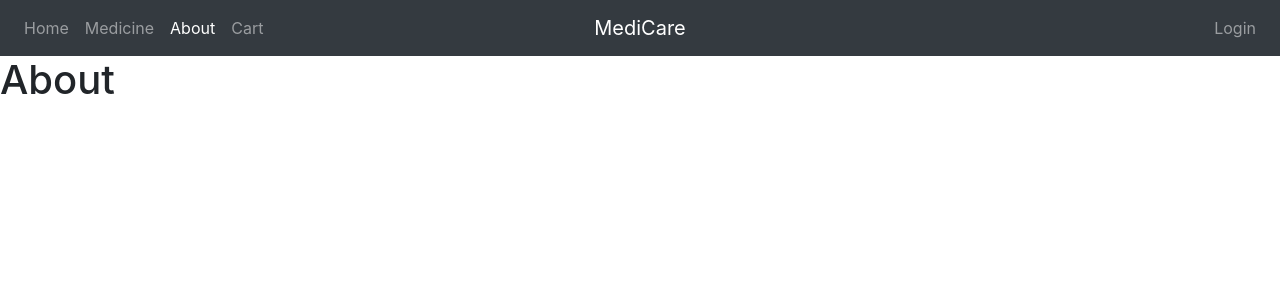
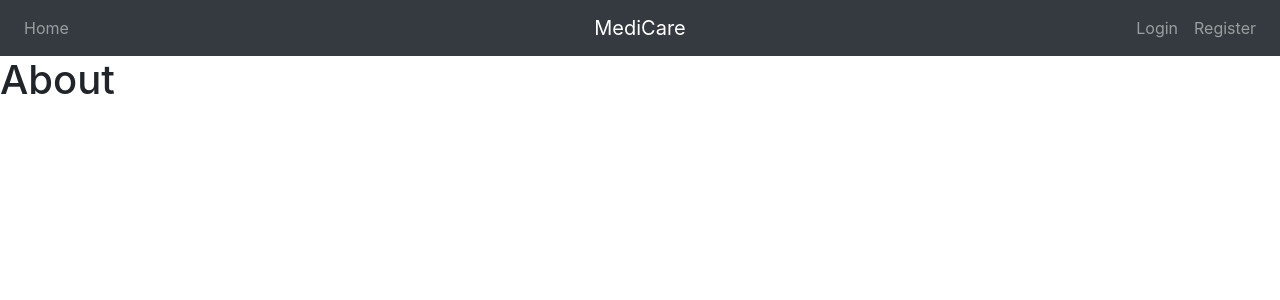
Before and after one commit to shahjahanarfin321/MediCare-Project, a React (Create React App) app in the folder Frontend/medicare-ui/: page /about in a window 1280 px wide. Shown: the top 300 px of the page. Built offline with nearby package versions, Linux system fonts and the light colour scheme.

Commit message:
improved the signin and signout with the navigation control to view and hide content while user logs in and logs out

```diff
--- a/Frontend/medicare-ui/src/components/Login.js
+++ b/Frontend/medicare-ui/src/components/Login.js
@@ -17,8 +17,8 @@
                 if (response.data) {
                     localStorage.setItem('userId', response.data.userId);
                     localStorage.setItem('email', response.data.email);
-                    // navigate('/medicine');
-                    window.location.href="/medicine";
+                    navigate('/medicine');
+                    // window.location.href="/medicine";
                 }
             })
             .catch(error => {
--- a/Frontend/medicare-ui/src/components/NavbarCollapse.js
+++ b/Frontend/medicare-ui/src/components/NavbarCollapse.js
@@ -173,7 +173,6 @@
     localStorage.removeItem("userId");
     localStorage.removeItem("email");
     setIsLoggedIn(false);
-    navigate("/login");
   };
 
   return (
@@ -181,13 +180,10 @@
       <nav className="navbar navbar-expand-md navbar-dark bg-dark">
         <div className="navbar-collapse collapse w-100 order-1 order-md-0 dual-collapse2">
           <ul className="navbar-nav mr-auto">
-            <li className="nav-item">
-              <NavItem className="nav-item">
-                <NavLink to="/" className="nav-link">
-                  Home
-                </NavLink>
-              </NavItem>
-            </li>
+
+            {
+              localStorage.getItem("userId") ?
+                <>
                   <li className="nav-item">
                     <NavItem className="nav-item">
                       <NavLink to="/medicine" className="nav-link">
@@ -209,6 +205,18 @@
                       </NavLink>
                     </NavItem>
                   </li>
+                </>
+                :
+                <>
+                  <li className="nav-item">
+                    <NavItem className="nav-item">
+                      <NavLink to="/" className="nav-link">
+                        Home
+                      </NavLink>
+                    </NavItem>
+                  </li>
+                </>
+            }
           </ul>
         </div>
         <div className="mx-auto order-0">
@@ -226,7 +234,7 @@
         </div>
         <div className="navbar-collapse collapse w-100 order-3 dual-collapse2">
           <ul className="navbar-nav ml-auto">
-            {isLoggedIn ? (
+            {localStorage.getItem("userId") ? (
               <li className="nav-item">
                 <NavItem className="nav-item">
                   <NavLink to="/login" className="nav-link" onClick={handleLogout}>
@@ -235,6 +243,7 @@
                 </NavItem>
               </li>
             ) : (
+              <>
                 <li className="nav-item">
                   <NavItem className="nav-item">
                     <NavLink to="/login" className="nav-link">
@@ -242,6 +251,14 @@
                     </NavLink>
                   </NavItem>
                 </li>
+                <li className="nav-item">
+                  <NavItem className="nav-item">
+                    <NavLink to="/register" className="nav-link">
+                      Register
+                    </NavLink>
+                  </NavItem>
+                </li>
+              </>
             )}
           </ul>
         </div>
```
Lines whose indentation alone changed are shown as unchanged.
